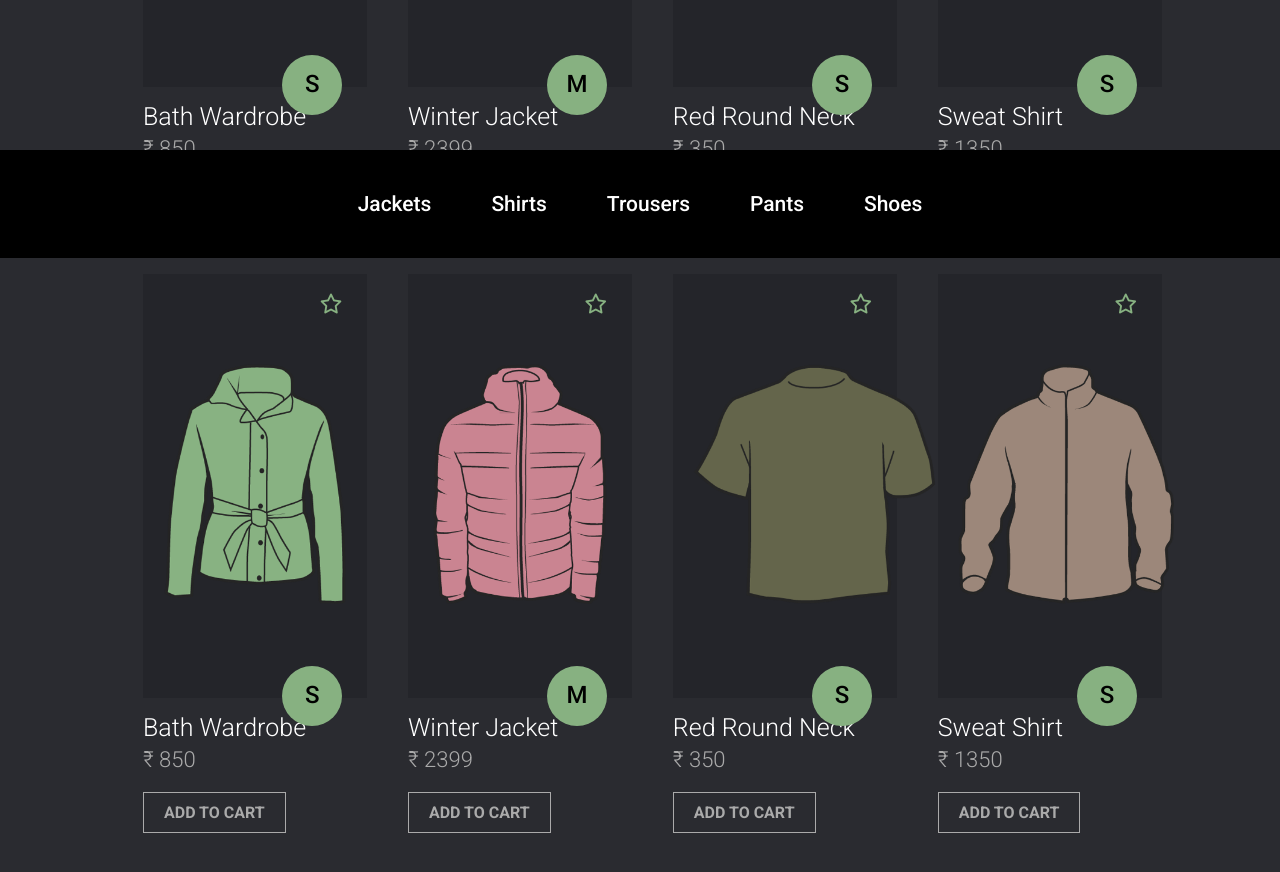
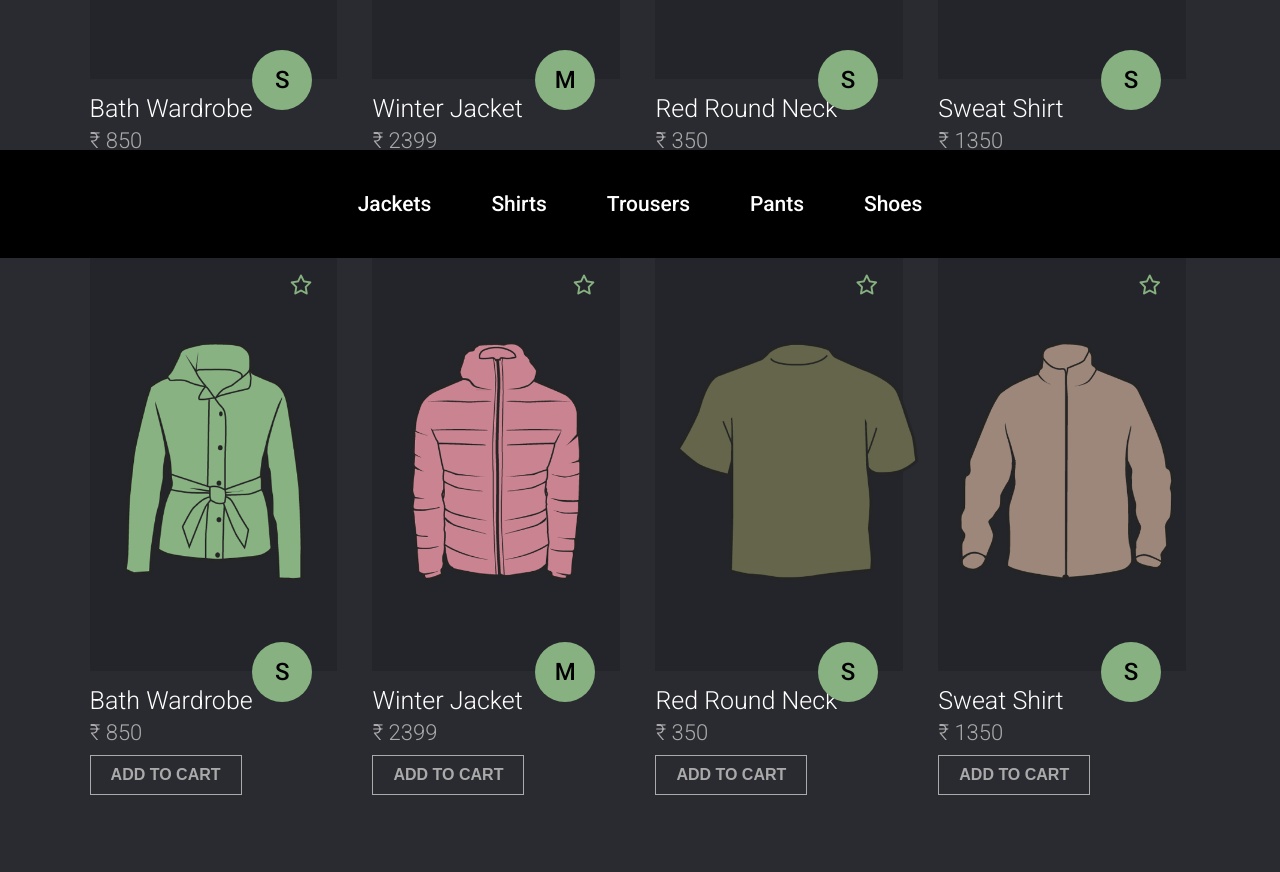
Before and after one commit to Hareesh-Raj/UI, a plain HTML site: page Fashionz/index.html in a window 1280 px wide. Shown: the part 542-1414 px from the top of the page. Drawn offline with Linux system fonts and the light colour scheme.

Commit message:
Review Comments

```diff
--- a/Fashionz/css/styles.css
+++ b/Fashionz/css/styles.css
@@ -13,8 +13,12 @@ li {
 a {
   text-decoration: none;
 }
+span{
+  display: block;
+}
 header {
-  margin: 45px 118px 0 143px;
+  margin: 45px auto 0 auto;
+  width: 86%;
 }
 .logo img {
   float: left;
@@ -59,12 +63,16 @@ header {
   width: 100%;
   font-weight: 600;
 }
-
+.menu:hover{
+  cursor: pointer;
+}
 .menu:hover .menu-items {
   display: inline-block;
+  cursor: pointer;
 }
 .menu-items:hover {
   display: inline-block;
+  cursor: pointer;
 }
 
 .menu-items li a:hover {
@@ -74,13 +82,14 @@ header {
   clear: both;
 }
 section {
-  margin: 70px 118px 0 143px;
+  margin: 70px auto 0 auto;
+    width: 86%;
 }
 .card {
   position: relative;
-  width: 22%;
+  width: 22.5%;
   display: inline-block;
-  margin-right: 4%;
+  margin-right: 3.2%;
 }
 .card-icon {
   position: absolute;
@@ -89,11 +98,15 @@ section {
   top: 18px;
   right: 25px;
 }
+
+.card-icon:hover{
+  color: gold;
+  cursor: pointer;
+}
 .card-image {
   position: relative;
   background-color: #24252a;
-
-  padding: 90px 20px;
+  padding: 86px 20px;
 }
 .image {
   text-align: center;
@@ -101,22 +114,36 @@ section {
 .image > img {
   max-height: 240px;
 }
-
+.right-card{
+  margin-right: 0;
+}
+.card-row2{
+  margin-bottom: 120px;
+  margin-top: 52px;
+}
 .card-image-size {
   position: absolute;
   border-radius: 50%;
   background-color: #87b181;
   right: 25px;
-
-  top: 392px;
+  top: 387px;
   height: 60px;
   width: 60px;
 }
+.card-image-size:hover{
+  cursor: pointer;
+}
 .card-image-size p {
-  padding-top: 15px;
-
+  padding-top: 16.5px;
   font-size: 24px;
   font-weight: 500;
+}
+.image-size{
+  display: block;
+    padding: 16px;
+    font-size: 24px;
+    font-weight: 500;
+    text-align: center;
 }
 
 .product-name {
@@ -132,18 +159,13 @@ section {
   padding-top: 5px;
 }
 .button {
+  border: solid 1px #aaaaaa;
+  color: #aaaaaa;
   margin-top: 10px;
-  padding-top: 10px;
+   padding: 10px 20px;
   font-size: 16px;
   font-weight: 600;
-}
-
-.button ul li a {
-  display: inline-block;
-  padding: 10px 20px;
-  text-decoration: none;
-  border: solid 1px #aaaaaa;
-  color: #aaaaaa;
+  background: transparent;
 }
 
 .footer {
@@ -153,10 +175,13 @@ section {
   text-align: center;
   width: 100%;
 }
-.footer p {
+.footer span {
   display: inline-block;
   padding: 42px 28px;
   font-size: 21px;
   font-weight: 500;
   color: white;
 }
+.footer span:hover{
+  cursor: pointer;
+}
--- a/Fashionz/index.html
+++ b/Fashionz/index.html
@@ -11,7 +11,7 @@
       rel="stylesheet"
     />
     <title>Fashionz</title>
-    <link rel="stylesheet" href="css/styles.css" />
+    <link rel="stylesheet" href="./css/styles.css" />
     <link
       rel="stylesheet"
       href="https://cdnjs.cloudflare.com/ajax/libs/font-awesome/6.3.0/css/all.min.css"
@@ -23,7 +23,7 @@
   <body>
     <header>
       <div class="logo">
-        <img src="images/logo.png" alt="" />
+        <img src="./images/logo.png" alt="Company Logo" />
       </div>
 
       <div class="menu">
@@ -54,20 +54,16 @@
             <i class="fa-regular fa-star"></i>
           </div>
           <div class="image">
-            <img src="images/shirt.png" alt="" />
+            <img src="./images/shirt.png" alt="Shirt Image" />
           </div>
         </div>
-        <div class="card-image-size"><p align="center">S</p></div>
+        <div class="card-image-size"><span class="image-size">S</span></div>
         <div class="card-content">
-          <p class="product-name">Bath Wardrobe</p>
-          <p class="product-price">₹ 850</p>
-          <div class="button">
-            <ul>
-              <li>
-                <a href="#">ADD TO CART</a>
-              </li>
-            </ul>
-          </div>
+          <span class="product-name">Bath Wardrobe</span>
+          <span class="product-price">₹ 850</span>
+          <button class="button">
+              ADD TO CART
+            </button>
         </div>
       </div><div class="card">
         <div class="card-image">
@@ -75,20 +71,16 @@
             <i class="fa-regular fa-star"></i>
           </div>
           <div class="image">
-            <img src="images/jacket.png" alt="" />
+            <img src="./images/jacket.png" alt="Jacket Image" />
           </div>
         </div>
-        <div class="card-image-size"><p align="center">M</p></div>
+        <div class="card-image-size"><span class="image-size">M</span></div>
         <div class="card-content">
-          <p class="product-name">Winter Jacket</p>
-          <p class="product-price">₹ 2399</p>
-          <div class="button">
-            <ul>
-              <li>
-                <a href="#">ADD TO CART</a>
-              </li>
-            </ul>
-          </div>
+          <span class="product-name">Winter Jacket</span>
+          <span class="product-price">₹ 2399</span>
+           <button class="button">
+              ADD TO CART
+            </button>
         </div>
       </div><div class="card">
         <div class="card-image">
@@ -96,65 +88,60 @@
             <i class="fa-regular fa-star"></i>
           </div>
           <div class="image">
-            <img src="images/tshirt.png" alt="" />
+            <img src="./images/tshirt.png" alt="Tshirt Image" />
           </div>
         </div>
-        <div class="card-image-size"><p align="center">S</p></div>
+        <div class="card-image-size"><span class="image-size">S</span></div>
         <div class="card-content">
-          <p class="product-name">Red Round Neck</p>
-          <p class="product-price">₹ 350</p>
-          <div class="button">
-            <ul>
-              <li>
-                <a href="#">ADD TO CART</a>
-              </li>
-            </ul>
-          </div>
+          <span class="product-name">Red Round Neck</span>
+          <span class="product-price">₹ 350</span>
+           <button class="button">
+              ADD TO CART
+            </button>
         </div>
-      </div><div class="card" style="margin-right: 0">
+      </div><div class="card right-card">
         <div class="card-image">
           <div class="card-icon">
             <i class="fa-regular fa-star"></i>
           </div>
           <div class="image">
-            <img src="images/sweatshirt.png" alt="" />
+            <img src="./images/sweatshirt.png" alt="Sweat Shirt images" />
           </div>
         </div>
-        <div class="card-image-size"><p align="center">S</p></div>
+        <div class="card-image-size"><span class="image-size">S</span></div>
         <div class="card-content">
-          <p class="product-name">Sweat Shirt</p>
-          <p class="product-price">₹ 1350</p>
-          <div class="button">
-            <ul>
-              <li>
-                <a href="#">ADD TO CART</a>
-              </li>
-            </ul>
-          </div>
+          <span class="product-name">Sweat Shirt</span>
+          <span class="product-price">₹ 1350</span>
+           <button class="button">
+              ADD TO CART
+            </button>
         </div>
       </div>
     </section>
-    <section style="margin-bottom: 100px;margin-top: 52px;">
+    <section class="card-row2">
       <div class="card">
         <div class="card-image">
           <div class="card-icon">
             <i class="fa-regular fa-star"></i>
           </div>
           <div class="image">
-            <img src="images/shirt.png" alt="" />
+            <img src="./images/shirt.png" alt="Shirt Image" />
           </div>
         </div>
-        <div class="card-image-size"><p align="center">S</p></div>
+        <div class="card-image-size"><span class="image-size">S</span></div>
         <div class="card-content">
-          <p class="product-name">Bath Wardrobe</p>
-          <p class="product-price">₹ 850</p>
-          <div class="button">
-            <ul>
+          <span class="product-name">Bath Wardrobe</span>
+          <span class="product-price">₹ 850</span>
+          <!-- <div class="button"> -->
+            <!-- <ul>
               <li>
-                <a href="#">ADD TO CART</a>
+                <a href="#"></a>
               </li>
-            </ul>
-          </div>
+            </ul> -->
+            <button class="button">
+              ADD TO CART
+            </button>
+          <!-- </div> -->
         </div>
       </div><div class="card">
         <div class="card-image">
@@ -162,20 +149,16 @@
             <i class="fa-regular fa-star"></i>
           </div>
           <div class="image">
-            <img src="images/jacket.png" alt="" />
+            <img src="./images/jacket.png" alt="Jacket Image" />
           </div>
         </div>
-        <div class="card-image-size"><p align="center">M</p></div>
+        <div class="card-image-size"><span class="image-size">M</span></div>
         <div class="card-content">
           <p class="product-name">Winter Jacket</p>
           <p class="product-price">₹ 2399</p>
-          <div class="button">
-            <ul>
-              <li>
-                <a href="#">ADD TO CART</a>
-              </li>
-            </ul>
-          </div>
+          <button class="button">
+              ADD TO CART
+            </button>
         </div>
       </div><div class="card">
         <div class="card-image">
@@ -183,51 +166,43 @@
             <i class="fa-regular fa-star"></i>
           </div>
           <div class="image">
-            <img src="images/tshirt.png" alt="" />
+            <img src="./images/tshirt.png" alt="Shirt Image" />
           </div>
         </div>
-        <div class="card-image-size"><p align="center">S</p></div>
+        <div class="card-image-size"><span class="image-size">S</span></div>
         <div class="card-content">
-          <p class="product-name">Red Round Neck</p>
-          <p class="product-price">₹ 350</p>
-          <div class="button">
-            <ul>
-              <li>
-                <a href="#">ADD TO CART</a>
-              </li>
-            </ul>
-          </div>
+          <span class="product-name">Red Round Neck</span>
+          <span class="product-price">₹ 350</span>
+           <button class="button">
+              ADD TO CART
+            </button>
         </div>
-      </div><div class="card" style="margin-right: 0">
+      </div><div class="card right-card">
         <div class="card-image">
           <div class="card-icon">
             <i class="fa-regular fa-star"></i>
           </div>
           <div class="image">
-            <img src="images/sweatshirt.png" alt="" />
+            <img src="./images/sweatshirt.png" alt="Sweat Shirt Image" />
           </div>
         </div>
-        <div class="card-image-size"><p align="center">S</p></div>
+        <div class="card-image-size"><span class="image-size">S</span></div>
         <div class="card-content">
-          <p class="product-name">Sweat Shirt</p>
-          <p class="product-price">₹ 1350</p>
-          <div class="button">
-            <ul>
-              <li>
-                <a href="#">ADD TO CART</a>
-              </li>
-            </ul>
-          </div>
+          <span class="product-name">Sweat Shirt</span>
+          <span class="product-price">₹ 1350</span>
+           <button class="button">
+              ADD TO CART
+            </button>
         </div>
       </div>
     </section>
     <footer>
       <div class="footer">
-        <p>Jackets</p>
-        <p>Shirts</p>
-        <p>Trousers</p>
-        <p>Pants</p>
-        <p>Shoes</p>
+        <span>Jackets</span>
+        <span>Shirts</span>
+        <span>Trousers</span>
+        <span>Pants</span>
+        <span>Shoes</span>
       </div>
     </footer>
   </body>
```
